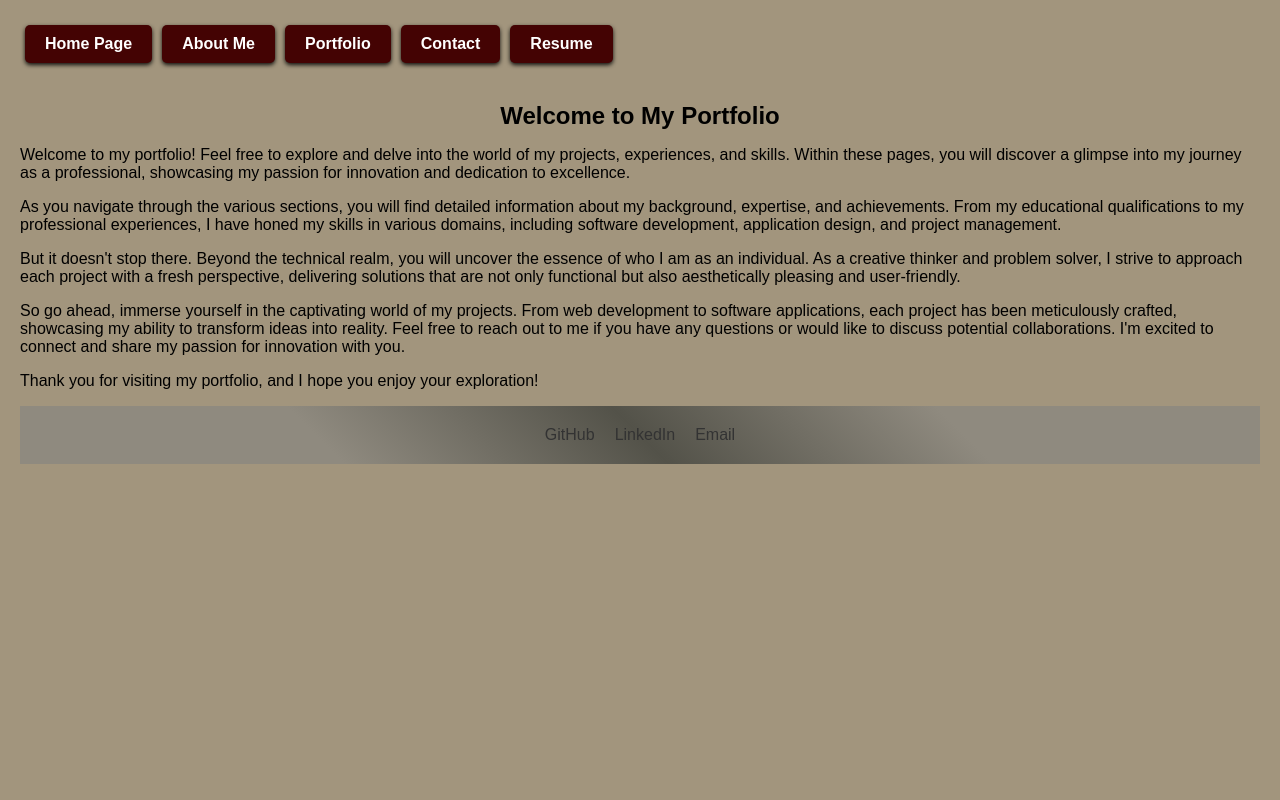
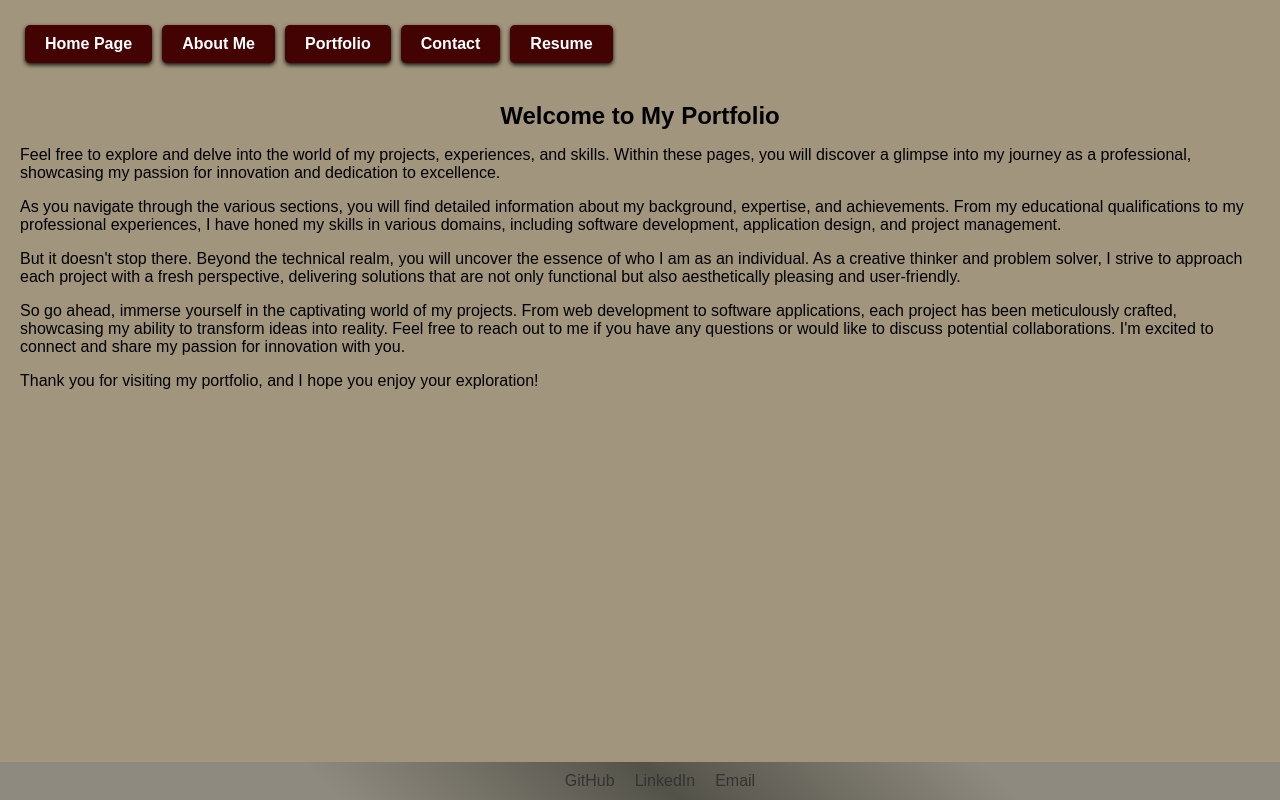
Before and after one commit to Seicram/React-Portfolio, a React (Create React App) app: page / in a window 1280 px wide. Built offline with nearby package versions, Linux system fonts and the light colour scheme.

Commit message:
some code fixes

```diff
--- a/src/App.css
+++ b/src/App.css
@@ -64,3 +64,12 @@ body {
     background-color: #8e9775; /* Color 1 */
   }
 }
+footer {
+  position: fixed;
+  left: 0;
+  bottom: 0;
+  width: 100%;
+  background-color: #f8f8f8;
+  padding: 10px 20px;
+  text-align: center;
+}
--- a/src/components/AboutMe.css
+++ b/src/components/AboutMe.css
@@ -3,6 +3,7 @@
     width: 250px;
     height: 250px;
     perspective: 1000px;
+    margin: 0 auto;
   }
 
   .card-inner {
--- a/src/components/LandingPage.js
+++ b/src/components/LandingPage.js
@@ -7,14 +7,22 @@ const LandingPage = () => {
       <Header style={{ textAlign: 'center' }}/>
       <br></br>
       <h1 style={{ textAlign: 'center' }}>Welcome to My Portfolio</h1>
-      <p>Welcome to my portfolio! Feel free to explore and delve into the world of my projects, experiences, and skills. Within these pages, you will discover a glimpse into my journey as a professional, showcasing my passion for innovation and dedication to excellence.
+      <p>Feel free to explore and delve into the world of my projects, experiences, and skills. Within these pages, you will discover a glimpse into my journey as a professional, showcasing my passion for innovation and dedication to excellence.
 
 <p>As you navigate through the various sections, you will find detailed information about my background, expertise, and achievements. From my educational qualifications to my professional experiences, I have honed my skills in various domains, including software development, application design, and project management.</p>
 <p>But it doesn't stop there. Beyond the technical realm, you will uncover the essence of who I am as an individual. As a creative thinker and problem solver, I strive to approach each project with a fresh perspective, delivering solutions that are not only functional but also aesthetically pleasing and user-friendly.</p>
 <p>So go ahead, immerse yourself in the captivating world of my projects. From web development to software applications, each project has been meticulously crafted, showcasing my ability to transform ideas into reality. Feel free to reach out to me if you have any questions or would like to discuss potential collaborations. I'm excited to connect and share my passion for innovation with you.</p>
 Thank you for visiting my portfolio, and I hope you enjoy your exploration!</p>
 
-      {/* Add more content as needed */}
+      {/* Add animated characters */}
+      <div className="animated-character" style={{ top: '100px', left: '100px' }}>
+        {/* Add your animated character content */}
+      </div>
+      <div className="animated-character" style={{ top: '200px', left: '200px' }}>
+        {/* Add your animated character content */}
+      </div>
+
+      {/* Add more animated characters as needed */}
     </div>
   );
 };
--- a/src/components/Project.css
+++ b/src/components/Project.css
@@ -16,8 +16,8 @@
   margin-left: 0px;
   margin-right: 50px;
   border-radius: 15px; /* Add rounded corners */
-  overflow: visible hidden; /* Hide scrollbars */
 }
+
 .project-card-inner {
   width: 100%;
   height: 100%;
@@ -25,6 +25,8 @@
   transform-style: preserve-3d;
   transition: transform 0.5s;
   transform: rotateX(0deg);
+  shadow: 0 8px 16px 0 rgba(0, 0, 0, 0.2);
+  border-radius: 15px; /* Add rounded corners */
 }
 
 .project-card:hover .project-card-inner {
```
